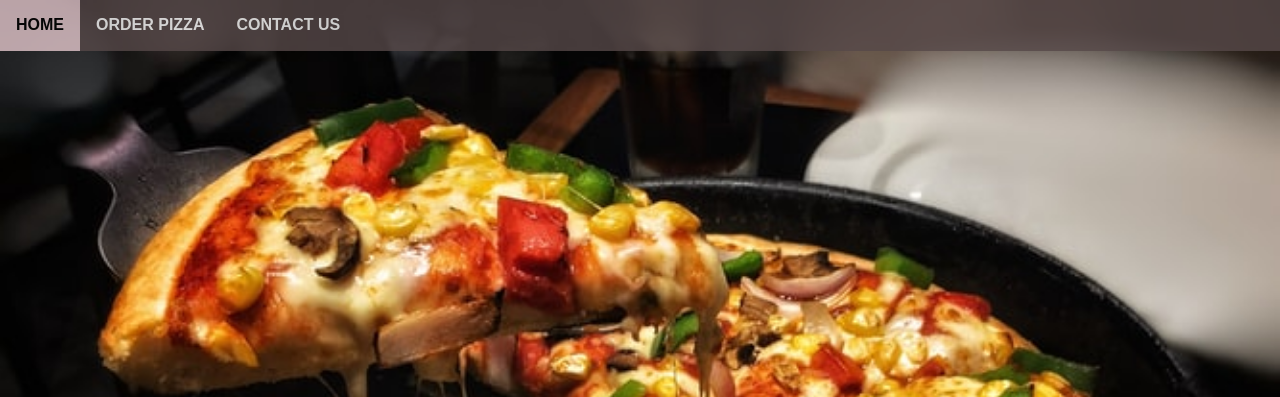
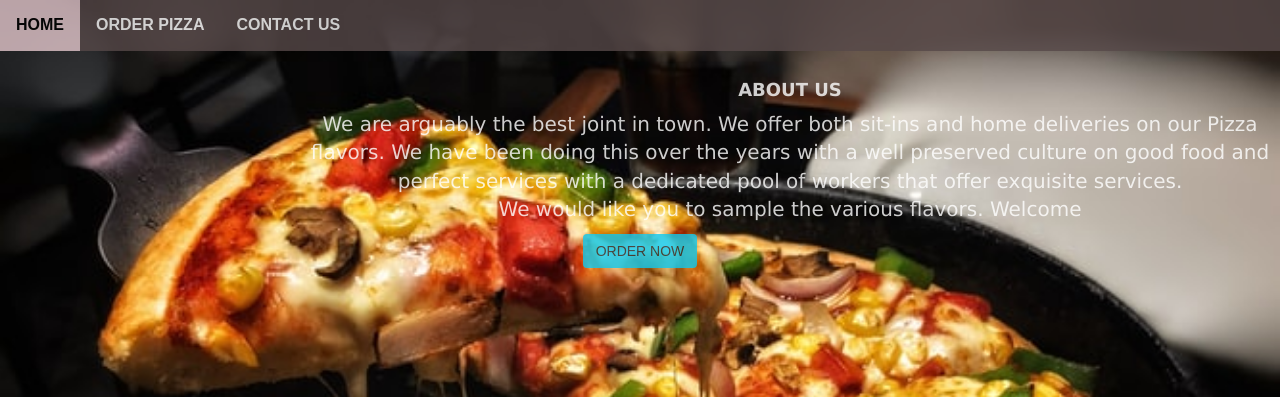
Before and after one commit to Qibet88/PIZZA-NYUMBANI, a plain HTML site: page index.html in a window 1280 px wide. Shown: the top 397 px of the page. Drawn offline with nearby package versions, Linux system fonts and the light colour scheme.

Commit message:
More styling

```diff
--- a/index.css
+++ b/index.css
@@ -65,3 +65,14 @@ footer{
     text-shadow: 2px 2px 1px lightskyblue;
     margin-left: 350px;
 }
+.aboutUs{
+    margin-top: 80px;
+    margin-left: 300px;
+    font-size: 20px;
+    font-family: Verdana, Geneva, Tahoma, sans-serif;
+    color: white;
+    text-align: center;
+}
+.orderButton{
+
+}
--- a/index.html
+++ b/index.html
@@ -18,9 +18,16 @@
             <li><a href="orders.html">ORDER PIZZA</a></li>
             <li><a href="contacts.html">CONTACT US</a></li>
         </ul>
-        <a href="orders.html">
-            <button class="btn bg-success mx-auto d-block menu-btn">ORDER NOW</button>
-        </a>
+        <div class="aboutUs">
+            <h4><b>ABOUT US</b></h4>
+        <P>We are arguably the best joint in town. We offer both sit-ins and home deliveries on our Pizza flavors. We have been doing this over the years with a well preserved culture on good food and perfect services with a dedicated pool of workers that offer exquisite services. <br>We would like you to sample the various flavors. Welcome</P>
+        </div>
+        <div class="orderButton">
+            <a href="orders.html">
+                <button class="btn medium-btn bg-info mx-auto d-block menu-btn">ORDER NOW</button>
+            </a>
+        </div>
+
         <h1 class="titleBanner">Pizza Nyumbani</h1>
 
         <footer>
--- a/orders.css
+++ b/orders.css
@@ -70,4 +70,8 @@ footer{
     padding: 10px;
     background-color: black;
     color: orange;
+
 }
+#orderWrapper{
+    background-image: url("./images/orderbg.jpeg");
+}
```
Also changed, not shown: orders.html (+1 -1 lines), images/orderbg.jpeg (added).
